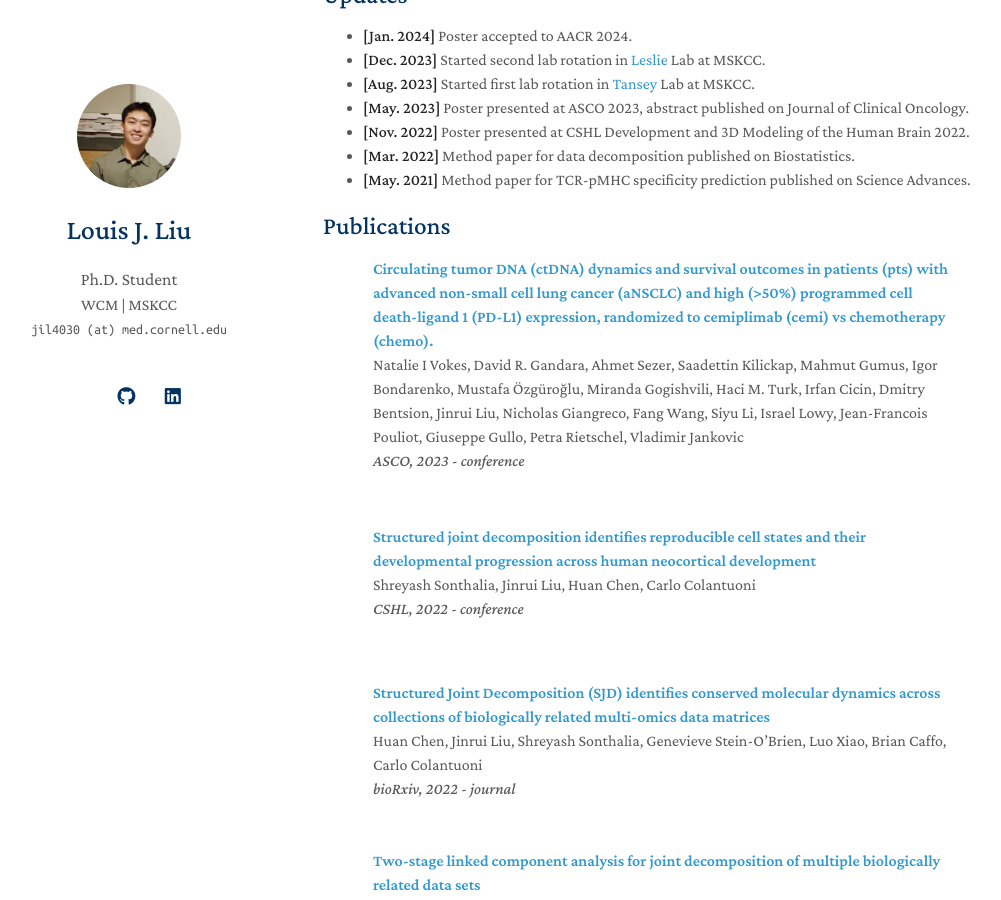
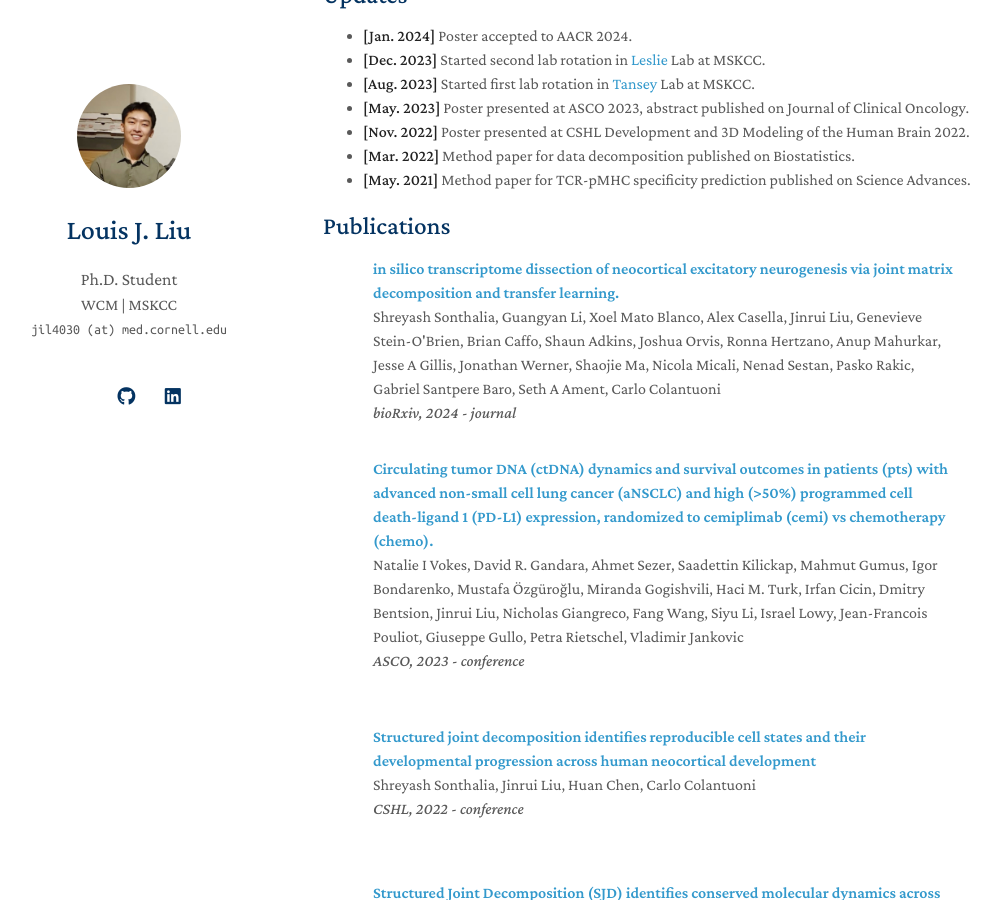
Before and after one commit to louis-jliu/louis-jliu.github.io, a Jekyll site: the page built from index.md, in a window 1280 px wide and 900 px high, scrolled down 562 px. Shown: the whole window, without its empty margins (147-1148 px from the left). Built offline with Jekyll 4.4.1, drawn with Linux system fonts in a browser that asks for light colours; nearby versions of some CDN libraries; a style sheet for code colours, icons or effects is not loaded; our own code applies the rules of GitHub Pages for plain Markdown files.

Commit message:
add publication

```diff
--- a/_data/publications.yml
+++ b/_data/publications.yml
@@ -1,4 +1,9 @@
 main:
+
+  - title: "in silico transcriptome dissection of neocortical excitatory neurogenesis via joint matrix decomposition and transfer learning."
+    authors: Shreyash Sonthalia, Guangyan Li, Xoel Mato Blanco, Alex Casella, Jinrui Liu, Genevieve Stein-O'Brien, Brian Caffo, Shaun Adkins, Joshua Orvis, Ronna Hertzano, Anup Mahurkar, Jesse A Gillis, Jonathan Werner, Shaojie Ma, Nicola Micali, Nenad Sestan, Pasko Rakic, Gabriel Santpere Baro, Seth A Ament, Carlo Colantuoni
+    venue: bioRxiv, 2024 - journal
+    link: https://www.biorxiv.org/content/10.1101/2024.02.26.581612v1.abstract
 
   - title: "Circulating tumor DNA (ctDNA) dynamics and survival outcomes in patients (pts) with advanced non-small cell lung cancer (aNSCLC) and high (>50%) programmed cell death-ligand 1 (PD-L1) expression, randomized to cemiplimab (cemi) vs chemotherapy (chemo)."
     authors: Natalie I Vokes, David R. Gandara, Ahmet Sezer, Saadettin Kilickap, Mahmut Gumus, Igor Bondarenko, Mustafa Özgüroğlu, Miranda Gogishvili, Haci M. Turk, Irfan Cicin, Dmitry Bentsion, Jinrui Liu, Nicholas Giangreco, Fang Wang, Siyu Li, Israel Lowy, Jean-Francois Pouliot, Giuseppe Gullo, Petra Rietschel, Vladimir Jankovic
```
